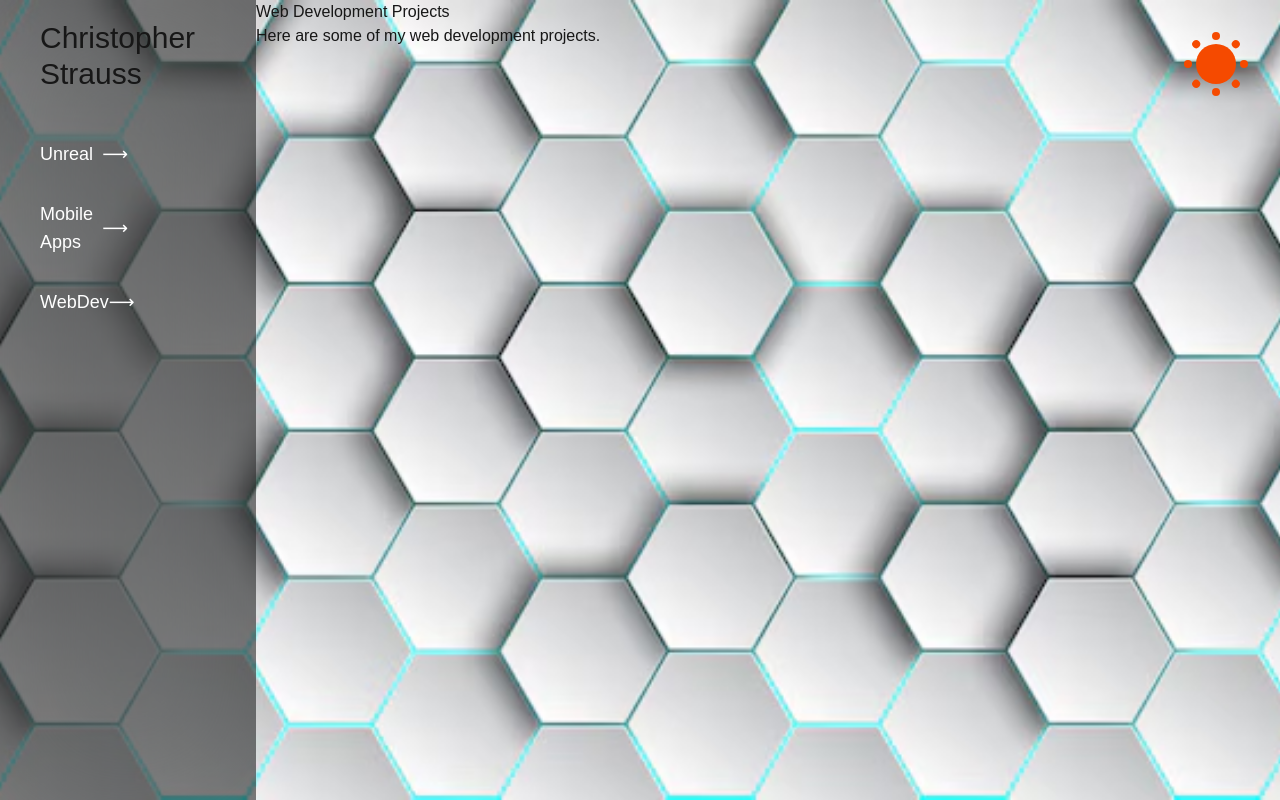
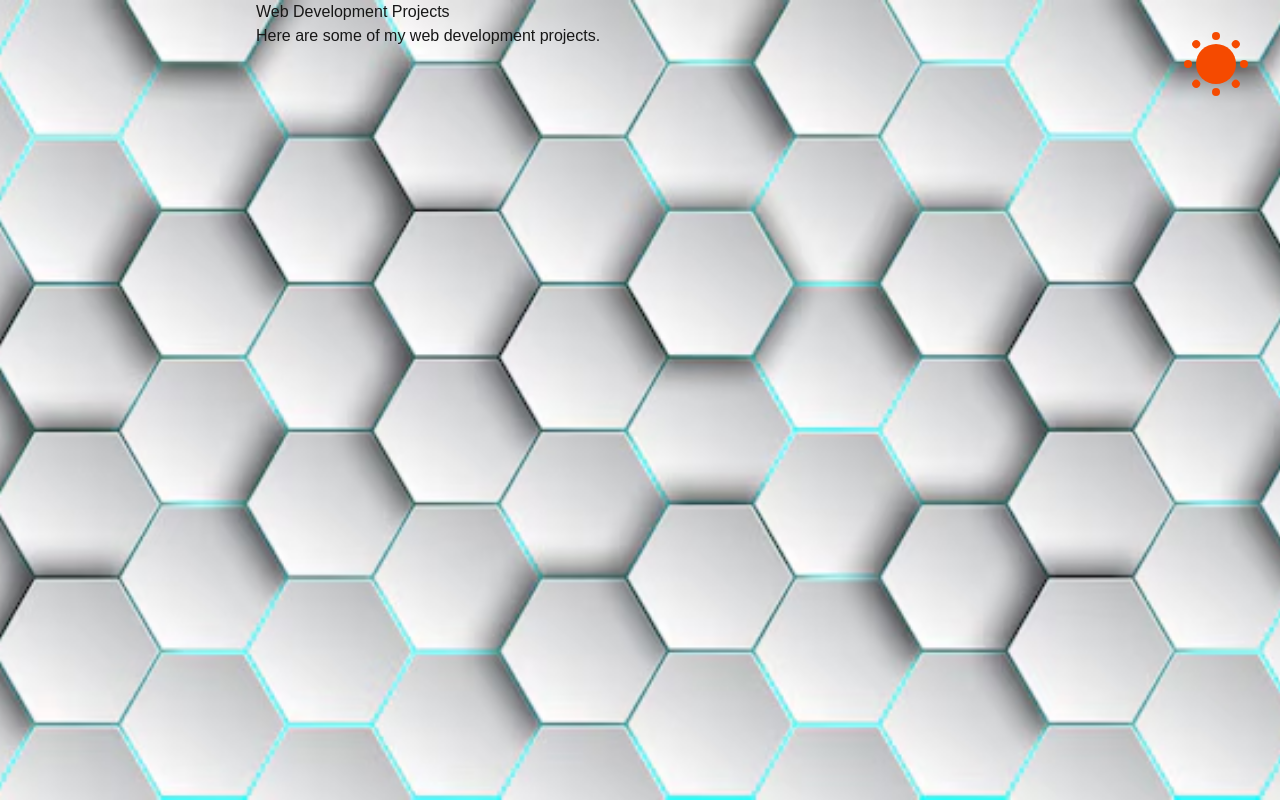
Before and after one commit to CrossStrauss/PortfolioSite2026, a Next.js app: page /projects/webdev in a window 1280 px wide. Built offline with nearby package versions, Linux system fonts and the light colour scheme.

Commit message:
Hex tiles

```diff
--- /dev/null
+++ b/src/app/components/hex-tile.tsx
@@ -0,0 +1,13 @@
+type hexTileProps = {
+    size: number;
+};
+
+export default function HexTile({ size }: hexTileProps) {
+    return (
+        <div className={`w-${size} h-${size} bg-gray-900 hex flex items-center justify-center group`}>
+            <div className="w-[97%] h-[97%] group-hover:w-[94%] group-hover:h-[94%] cursor-pointer transition-all duration-100 bg-white hex">
+
+            </div>
+        </div>
+    )
+}
--- a/src/app/components/sidebar.tsx
+++ b/src/app/components/sidebar.tsx
@@ -3,6 +3,8 @@
 import { useEffect } from 'react'
 import { useAppContext } from '../context/portfolioContext'
 import SidebarLink from './sidebar-link';
+import HexTile from './hex-tile';
+
 export default function Sidebar() {
     const {currentProjectType, setCurrentProjectType} = useAppContext();
 
@@ -11,18 +13,8 @@ export default function Sidebar() {
     }, []);
 
     return (
-        <div className="w-full h-full relative z-2">
-            <div className="absolute w-full h-full px-10 py-5 z-3">
-                <div className="flex justify-start items-center">
-                    <span className="text-3xl">Christopher Strauss</span>
-                </div>
-                <div className='flex justify-start flex-col pt-10 gap-4'>
-                    <SidebarLink projectType="Unreal" link='projects/unreal' />
-                    <SidebarLink projectType="Mobile Apps" link='projects/mobile' />
-                    <SidebarLink projectType="WebDev" link='projects/webdev' />
-                </div>
-            </div>
-            <div className="absolute bg-black backdrop-blur-3xl w-full h-full opacity-50"></div>
+        <div className="w-full h-full p-3 flex ">
+            <HexTile size={38} />
         </div>
     )
 }
--- a/src/app/globals.css
+++ b/src/app/globals.css
@@ -49,4 +49,15 @@ body {
   .layout-light-shift {
     @apply bg-[#f9f9f9] transition-all duration-300;
   }
+
+  .hex {
+    clip-path: polygon(
+      25% 6.7%,
+      75% 6.7%,
+      100% 50%,
+      75% 93.3%,
+      25% 93.3%,
+      0% 50%
+    );
+  }
 }
```
